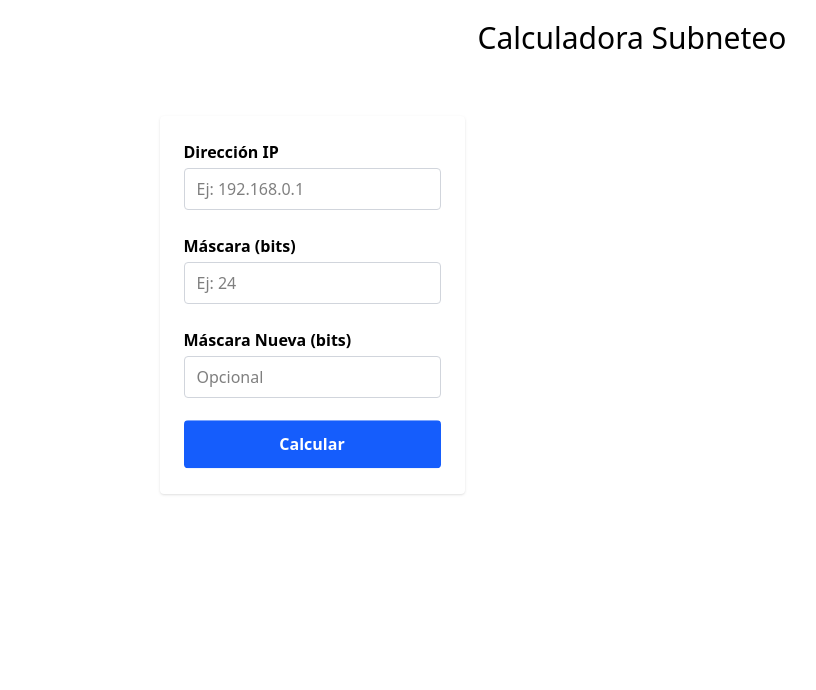
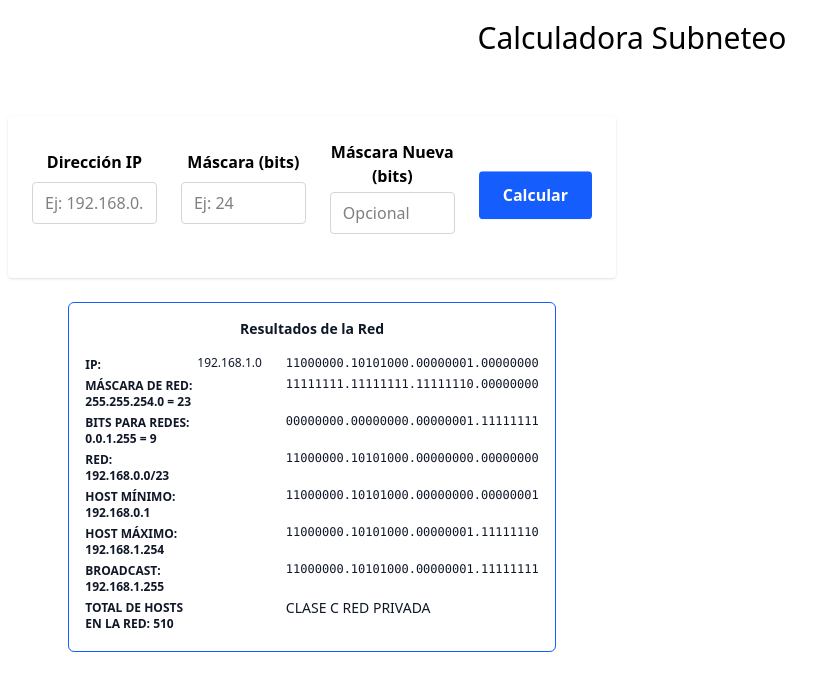
Before and after one commit to keincarrillo/Calculadora-subneteo, a React (Vite) app in the folder Frontend/: page / in a window 1280 px wide. Shown: the top 690 px of the page, without its empty margins (8-824 px from the left). Built offline with nearby package versions, Linux system fonts and the light colour scheme; what @midudev/tailwind-animations would draw is missing.

Commit message:
feat<ResultRed.tsx>: Creacion del componente para la red

```diff
--- a/Frontend/src/App.tsx
+++ b/Frontend/src/App.tsx
@@ -1,14 +1,16 @@
 import Inputs from "./components/Inputs";
-// import consultarApi from "./services/api";
-// const data = await consultarApi("/");
-// console.log(data);
+import ResultadosRed from "./components/ResultRed";
 
 const App = () => {
   return (
     <>
       <h1 className="text-center text-3xl py-5">Calculadora Subneteo</h1>
       <div className="grid grid-cols-2">
-        <Inputs />
+        <div className="max-w-full mx-auto flex flex-col gap-6 px-4">
+          <Inputs />
+          <ResultadosRed />
+        </div>
+
       </div>
     </>
   );
--- a/Frontend/src/components/Inputs.tsx
+++ b/Frontend/src/components/Inputs.tsx
@@ -19,15 +19,13 @@ const IPForm = () => {
     }
   };
 
-
   return (
     <form
       onSubmit={handleSubmit(onSubmit)}
-      className="max-w-md mx-auto mt-10 p-6 bg-white rounded shadow space-y-6 animate-fadeIn"
+      className="max-w-full mx-auto mt-10 p-6 bg-white rounded shadow flex flex-row items-center space-x-6 animate-fadeIn"
     >
-      <div className="animate-slideInUp">
-        {/* Input 1 */}
-        <label htmlFor="ip" className="block font-semibold mb-1">
+      <div className="flex flex-col w-40 animate-slideInUp">
+        <label htmlFor="ip" className="font-semibold mb-2 text-center">
           Dirección IP
         </label>
         <input
@@ -47,14 +45,15 @@ const IPForm = () => {
           }`}
           placeholder="Ej: 192.168.0.1"
         />
-        {errors.ip && (
-          <p className="text-red-600 text-sm mt-1">{errors.ip.message}</p>
+        {errors.ip ? (
+          <p className="text-red-600 text-xs mt-1 h-4">{errors.ip.message}</p>
+        ) : (
+          <p className="invisible text-xs mt-1 h-4">Error placeholder</p>
         )}
       </div>
 
-      <div className="animate-slideInUp delay-100">
-        {/* Input 2 */}
-        <label htmlFor="mascara" className="block font-semibold mb-1">
+      <div className="flex flex-col w-40 animate-slideInUp delay-100">
+        <label htmlFor="mascara" className="font-semibold mb-2 text-center">
           Máscara (bits)
         </label>
         <input
@@ -72,14 +71,18 @@ const IPForm = () => {
           }`}
           placeholder="Ej: 24"
         />
-        {errors.mascara && (
-          <p className="text-red-600 text-sm mt-1">{errors.mascara.message}</p>
+        {errors.mascara ? (
+          <p className="text-red-600 text-xs mt-1 h-4">{errors.mascara.message}</p>
+        ) : (
+          <p className="invisible text-xs mt-1 h-4">Error placeholder</p>
         )}
       </div>
 
-      <div className="animate-slideInUp delay-200">
-        {/* Input 3 */}
-        <label htmlFor="mascaraNueva" className="block font-semibold mb-1">
+      <div className="flex flex-col w-40 animate-slideInUp delay-200 min-h-[5rem]">
+        <label
+          htmlFor="mascaraNueva"
+          className="font-semibold mb-1 text-center whitespace-normal"
+        >
           Máscara Nueva (bits)
         </label>
         <input
@@ -96,16 +99,16 @@ const IPForm = () => {
           }`}
           placeholder="Opcional"
         />
-        {errors.mascaraNueva && (
-          <p className="text-red-600 text-sm mt-1">
-            {errors.mascaraNueva.message}
-          </p>
+        {errors.mascaraNueva ? (
+          <p className="text-red-600 text-xs mt-1 h-4">{errors.mascaraNueva.message}</p>
+        ) : (
+          <p className="invisible text-xs mt-1 h-4">Error placeholder</p>
         )}
       </div>
 
       <button
         type="submit"
-        className="w-full bg-blue-600 hover:bg-blue-700 text-white font-bold py-3 rounded transition transform hover:scale-105 active:scale-95 animate-bounce"
+        className="bg-blue-600 hover:bg-blue-700 text-white font-bold py-3 px-6 rounded transition transform hover:scale-105 active:scale-95 animate-bounce self-center"
       >
         Calcular
       </button>
--- /dev/null
+++ b/Frontend/src/components/ResultRed.tsx
@@ -0,0 +1,84 @@
+const ResultadosRed = () => {
+  const datos = {
+    ip: "192.168.1.0",
+    mascara: "255.255.254.0",
+    mascaraBits: 23,
+    bitsRedesDecimal: "0.0.1.255",
+    bitsRedes: 9,
+    red: "192.168.0.0/23",
+    hostMinimo: "192.168.0.1",
+    hostMaximo: "192.168.1.254",
+    broadcast: "192.168.1.255",
+    totalHosts: 510,
+    clase: "CLASE C",
+    tipoRed: "RED PRIVADA",
+
+    ipBinario: "11000000.10101000.00000001.00000000",
+    mascaraBinario: "11111111.11111111.11111110.00000000",
+    bitsRedesBinario: "00000000.00000000.00000001.11111111",
+    redBinario: "11000000.10101000.00000000.00000000",
+    hostMinimoBinario: "11000000.10101000.00000000.00000001",
+    hostMaximoBinario: "11000000.10101000.00000001.11111110",
+    broadcastBinario: "11000000.10101000.00000001.11111111",
+  };
+
+  return (
+    <div className="max-w-max mx-auto p-4 border border-blue-600 rounded-md bg-white text-gray-900 font-sans animate-pop">
+      <h3 className="text-center text-sm font-semibold mb-4">
+        Resultados de la Red
+      </h3>
+      <table className="w-full text-gray-900 border-collapse text-xs leading-snug text-xs">
+        <tbody>
+          <tr>
+            <td className="py-0.5 font-semibold align-top w-28">IP:</td>
+            <td className="align-top pr-6">{datos.ip}</td>
+            <td className="font-mono align-top">{datos.ipBinario}</td>
+          </tr>
+          <tr>
+            <td className="py-0.5 font-semibold align-top w-28">
+              MÁSCARA DE RED: <br /> {datos.mascara} = {datos.mascaraBits}
+            </td>
+            <td></td>
+            <td className="font-mono align-top">{datos.mascaraBinario}</td>
+          </tr>
+          <tr>
+            <td className="py-0.5 font-semibold align-top w-28">
+              BITS PARA REDES: <br /> {datos.bitsRedesDecimal} = {datos.bitsRedes}
+            </td>
+            <td></td>
+            <td className="font-mono align-top">{datos.bitsRedesBinario}</td>
+          </tr>
+          <tr>
+            <td className="py-0.5 font-semibold align-top w-28">RED: {datos.red}</td>
+            <td></td>
+            <td className="font-mono align-top">{datos.redBinario}</td>
+          </tr>
+          <tr>
+            <td className="py-0.5 font-semibold align-top w-28">HOST MÍNIMO: {datos.hostMinimo}</td>
+            <td></td>
+            <td className="font-mono align-top">{datos.hostMinimoBinario}</td>
+          </tr>
+          <tr>
+            <td className="py-0.5 font-semibold align-top w-28t">HOST MÁXIMO: {datos.hostMaximo}</td>
+            <td></td>
+            <td className="font-mono align-top">{datos.hostMaximoBinario}</td>
+          </tr>
+          <tr>
+            <td className="py-0.5 font-semibold align-top w-28">BROADCAST: {datos.broadcast}</td>
+            <td></td>
+            <td className="font-mono align-top">{datos.broadcastBinario}</td>
+          </tr>
+          <tr>
+            <td className="py-0.5 font-bold align-top w-28">TOTAL DE HOSTS EN LA RED: {datos.totalHosts}</td>
+            <td></td>
+            <td className="align-top text-sm">
+              {datos.clase} {datos.tipoRed}
+            </td>
+          </tr>
+        </tbody>
+      </table>
+    </div>
+  );
+};
+
+export default ResultadosRed;
```
Also changed, not shown: Frontend/src/index.css (line endings or trailing spaces).
